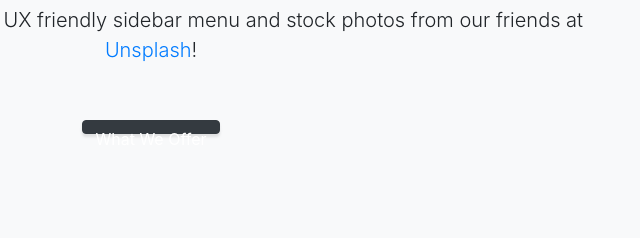
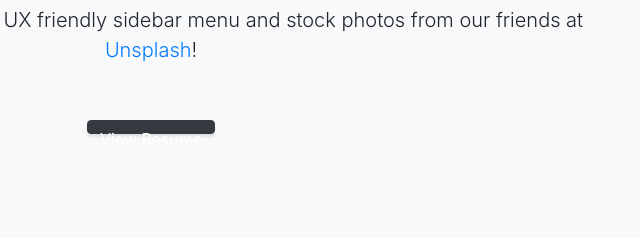
Before and after one commit to mmunch103/mmunch103.github.io, a website with bundled scripts: page index.html in a window 1280 px wide. Shown: the part 2736-2974 px from the top of the page, 489-1129 px from the left. Built offline with nearby package versions, Linux system fonts and the light colour scheme.

Commit message:
add resume

```diff
--- a/index.html
+++ b/index.html
@@ -45,7 +45,7 @@
           <a class="js-scroll-trigger" href="#about">About</a>
         </li>
         <li class="sidebar-nav-item">
-          <a class="js-scroll-trigger" href="#services">Resume</a>
+          <a class="js-scroll-trigger" href="tabs/MikaResume_Sep2018.pdf">Resume</a>
         </li>
         <li class="sidebar-nav-item">
           <a class="js-scroll-trigger" href="#contact">Contact</a>
@@ -177,7 +177,8 @@
             <h2>Stylish Portfolio is the perfect theme for your next project!</h2>
             <p class="lead mb-5">This theme features a flexible, UX friendly sidebar menu and stock photos from our friends at
               <a href="https://unsplash.com/">Unsplash</a>!</p>
-            <a class="btn btn-dark btn-xl js-scroll-trigger" href="#services">What We Offer</a>
+            <a class="btn btn-dark btn-xl js-scroll-trigger" href="tabs/MikaResume_Sep2018.pdf">View Resume</a>
+
           </div>
         </div>
       </div>
```
